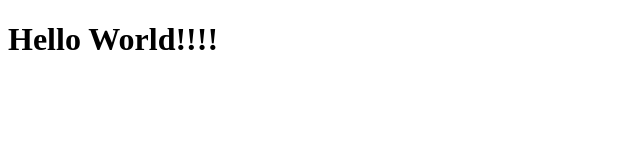
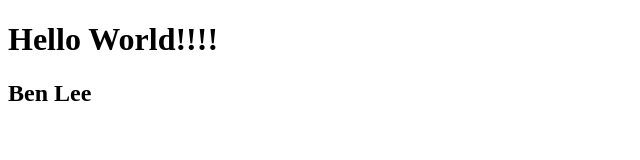
Before and after one commit to Dowon7/testing-branches, a plain HTML site: page index.html in a window 1280 px wide. Shown: the whole page, without its empty margins (0-640 px from the left). Drawn offline with Linux system fonts and the light colour scheme.

Commit message:
add name to html

```diff
--- a/index.html
+++ b/index.html
@@ -8,5 +8,6 @@
 </head>
 <body>
     <h1>Hello World!!!!</h1>
+    <h2>Ben Lee</h2>
 </body>
 </html>
```
